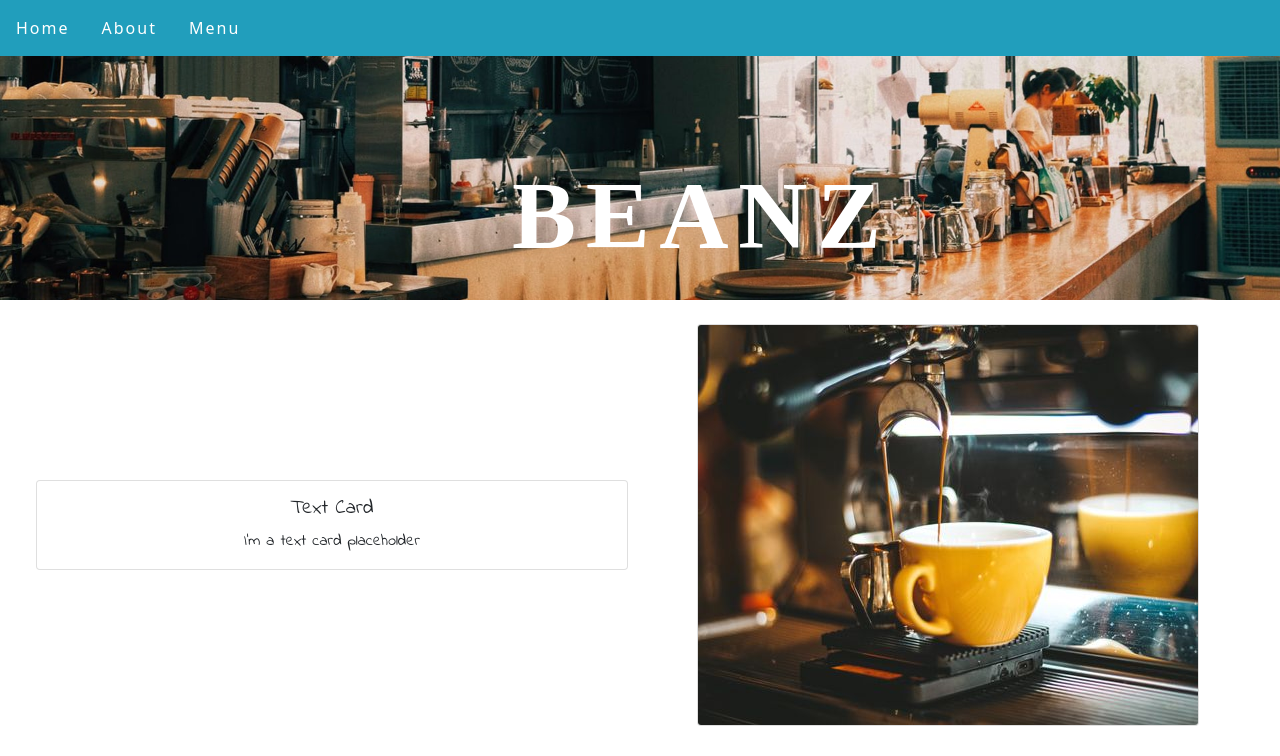
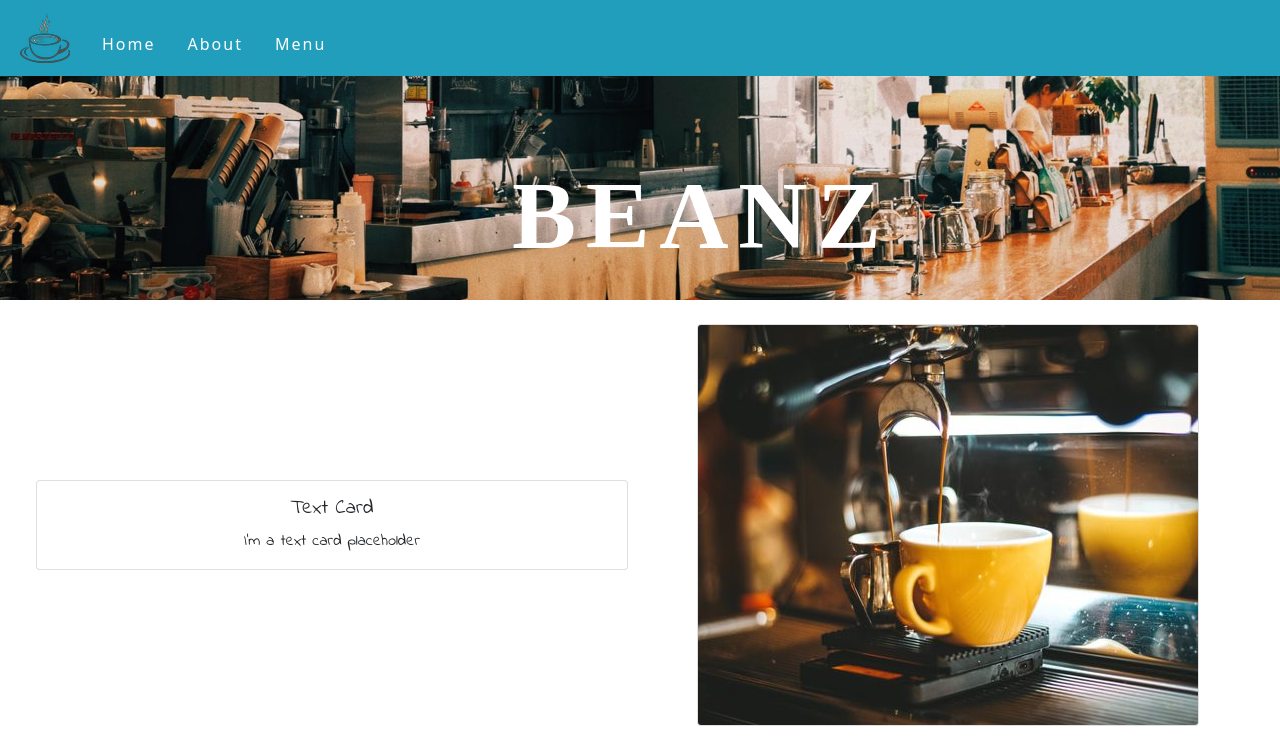
Before and after one commit to LisaHarrison08/beanz, a React (Create React App) app: page / in a window 1280 px wide. Shown: the top 756 px of the page. Built offline with nearby package versions, Linux system fonts and the light colour scheme; a web font is replaced by a local one.

Commit message:
nav logo added to nav bar

```diff
--- a/src/components/Navigation2.js
+++ b/src/components/Navigation2.js
@@ -1,12 +1,17 @@
 import React from "react"
 import { Nav, Navbar } from "react-bootstrap"
+import logo from '../assets/logo2.png';
+
 
 function Navigation() {
     return (
         <nav>
             <Navbar className="nav2" expand="md" fixed="top" activeKey="/home">
+                <Navbar.Brand href="/">
+                    <img src={logo} className="nav-logo" alt="logo" />
+                </Navbar.Brand>
                 <Nav.Link href="/home" className="nav-link">Home</Nav.Link>
-                <Nav.Link href="/about"className="nav-link">About</Nav.Link>
+                <Nav.Link href="/about" className="nav-link">About</Nav.Link>
                 <Nav.Link href="/menu" className="nav-link">Menu</Nav.Link>
             </Navbar>
         </nav>
--- a/src/styles/style.css
+++ b/src/styles/style.css
@@ -47,11 +47,16 @@
 }
 
 .primary-container .nav-link {
+  padding-top: 20px;
   color: white;
 }
 
 .primary-container .nav-link:hover {
   color: #ffb703;
+}
+
+.primary-container .nav-logo {
+  margin-left: 20px;
 }
 
 .primary-container header {
--- a/src/styles/style.scss
+++ b/src/styles/style.scss
@@ -71,12 +71,15 @@ $text-footer: antiquewhite;
 		letter-spacing: 2px;
 	}
 	.nav-link{
+		padding-top: 20px;;
 		color:white;
 	}
 	.nav-link:hover{
 		color:$selectiveYellow;
 	}
-
+	.nav-logo{
+		margin-left: 20px;;
+	}
 	/* Banner Option 2 */
 
 	header {
```
Also changed, not shown: src/assets/logo2.png (added), 1 other file (tests, documents, lock files or other folders).
